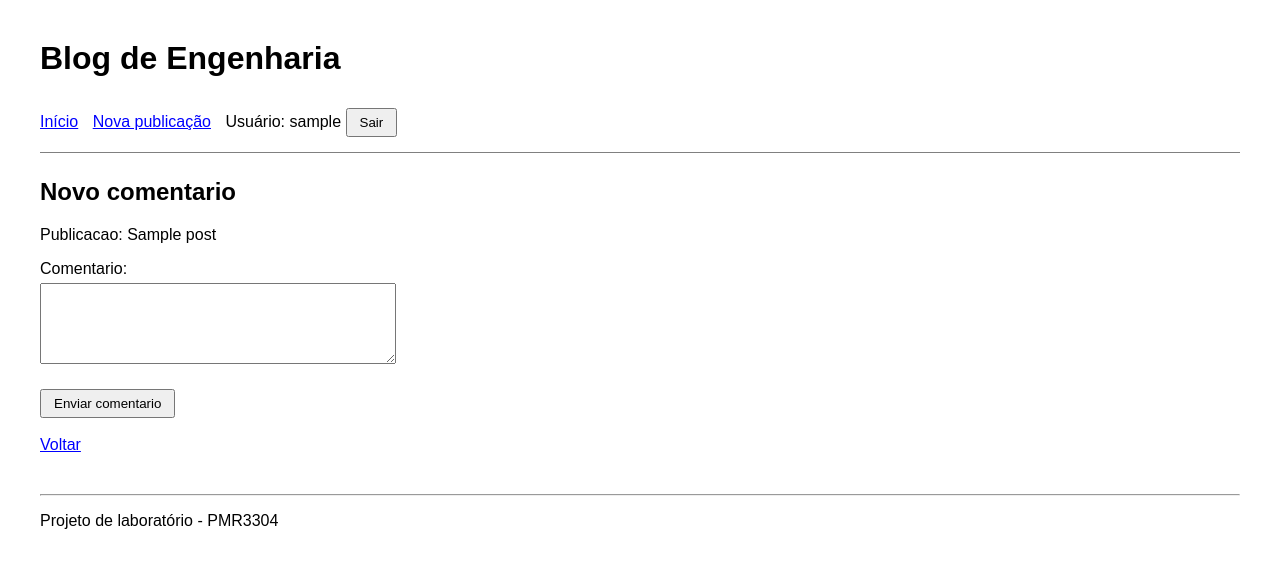
After one commit to eduardorittes/pmr3304-blog-django, a Django app: page /post/1/comentar/ in a window 1280 px wide. The commit adds this page. Shown: the top 568 px of the page. Run offline with Django 5.2, Linux system fonts and the light colour scheme; a user stored in the database is signed in; tables that the repository leaves empty hold one stand-in row (values such as "Sample post").

Commit message:
Implementacao do sistema de comentarios

```diff
--- a/config/settings.py
+++ b/config/settings.py
@@ -126,3 +126,6 @@ MAILERS = {
         'BACKEND': 'django.core.mail.backends.console.EmailBackend',
     },
 }
+
+LOGIN_URL = '/accounts/login/'
+LOGIN_REDIRECT_URL = '/'
--- a/config/urls.py
+++ b/config/urls.py
@@ -1,7 +1,23 @@
 from django.contrib import admin
 from django.urls import path, include
+from django.contrib.auth import views as auth_views
 
 urlpatterns = [
     path('admin/', admin.site.urls),
+
     path('', include('posts.urls')),
+
+    path(
+        'accounts/login/',
+        auth_views.LoginView.as_view(
+            template_name='registration/login.html'
+        ),
+        name='login'
+    ),
+
+    path(
+        'accounts/logout/',
+        auth_views.LogoutView.as_view(next_page='post_list'),
+        name='logout'
+    ),
 ]
--- a/posts/admin.py
+++ b/posts/admin.py
@@ -1,4 +1,5 @@
 from django.contrib import admin
-from .models import Post
+from .models import Post, Comment
 
 admin.site.register(Post)
+admin.site.register(Comment)
--- a/posts/models.py
+++ b/posts/models.py
@@ -1,5 +1,6 @@
 from django.db import models
 from django.utils import timezone
+from django.conf import settings
 
 
 class Post(models.Model):
@@ -9,3 +10,26 @@ class Post(models.Model):
 
     def __str__(self):
         return self.title
+
+
+class Comment(models.Model):
+    post = models.ForeignKey(
+        Post,
+        on_delete=models.CASCADE,
+        related_name='comments'
+    )
+
+    author = models.ForeignKey(
+        settings.AUTH_USER_MODEL,
+        on_delete=models.CASCADE
+    )
+
+    text = models.TextField()
+
+    created_at = models.DateTimeField(default=timezone.now)
+
+    class Meta:
+        ordering = ['-created_at']
+
+    def __str__(self):
+        return f'Comentario de {self.author.username}'
--- a/posts/urls.py
+++ b/posts/urls.py
@@ -1,10 +1,12 @@
 from django.urls import path
+
 from .views import (
     PostListView,
     PostDetailView,
     PostCreateView,
     PostUpdateView,
-    PostDeleteView
+    PostDeleteView,
+    comment_create
 )
 
 urlpatterns = [
@@ -21,4 +23,7 @@ urlpatterns = [
 
     path('post/<int:pk>/excluir/',
          PostDeleteView.as_view(), name='post_delete'),
+
+    path('post/<int:pk>/comentar/',
+         comment_create, name='comment_create'),
 ]
--- a/posts/views.py
+++ b/posts/views.py
@@ -1,3 +1,6 @@
+from django.shortcuts import render, redirect, get_object_or_404
+from django.contrib.auth.decorators import login_required
+from .models import Comment
 from django.views.generic import (
     ListView,
     DetailView,
@@ -50,3 +53,29 @@ class PostDeleteView(DeleteView):
     template_name = 'posts/post_confirm_delete.html'
     context_object_name = 'post'
     success_url = reverse_lazy('post_list')
+
+# Criar comentario
+@login_required
+def comment_create(request, pk):
+    post = get_object_or_404(Post, pk=pk)
+
+    if request.method == 'POST':
+        text = request.POST.get('text', '').strip()
+
+        if text:
+            Comment.objects.create(
+                post=post,
+                author=request.user,
+                text=text
+            )
+
+            return redirect('post_detail', pk=post.pk)
+
+        return render(request, 'posts/comment_form.html', {
+            'post': post,
+            'erro': 'Digite um comentario antes de enviar.'
+        })
+
+    return render(request, 'posts/comment_form.html', {
+        'post': post
+    })
--- a/templates/base.html
+++ b/templates/base.html
@@ -4,6 +4,7 @@
 <head>
     <meta charset="UTF-8">
     <title>Blog de Engenharia</title>
+
     <style>
         body {
             font-family: Arial, sans-serif;
@@ -35,6 +36,10 @@
             width: 350px;
             max-width: 100%;
         }
+
+        footer {
+            margin-top: 40px;
+        }
     </style>
 </head>
 
@@ -45,7 +50,28 @@
 
         <nav>
             <a href="{% url 'post_list' %}">Início</a>
+
             <a href="{% url 'post_create' %}">Nova publicação</a>
+
+            {% if user.is_authenticated %}
+
+                <span>Usuário: {{ user.username }}</span>
+
+                <form method="post"
+                      action="{% url 'logout' %}"
+                      style="display:inline;">
+
+                    {% csrf_token %}
+
+                    <button type="submit">Sair</button>
+
+                </form>
+
+            {% else %}
+
+                <a href="{% url 'login' %}">Entrar</a>
+
+            {% endif %}
         </nav>
     </header>
 
--- /dev/null
+++ b/templates/posts/comment_form.html
@@ -0,0 +1,29 @@
+{% extends 'base.html' %}
+
+{% block content %}
+
+<h2>Novo comentario</h2>
+
+<p>Publicacao: {{ post.title }}</p>
+
+<form method="post">
+
+    {% csrf_token %}
+
+    {% if erro %}
+        <p>{{ erro }}</p>
+    {% endif %}
+
+    <label>Comentario:</label>
+
+    <textarea name="text" rows="5" required></textarea>
+
+    <button type="submit">Enviar comentario</button>
+
+</form>
+
+<br>
+
+<a href="{% url 'post_detail' post.pk %}">Voltar</a>
+
+{% endblock %}
```
Also changed, not shown: templates/posts/post_detail.html (+25 -0 lines), templates/registration/login.html (added, +23 -0 lines), posts/migrations/0002_comment.py (added).
